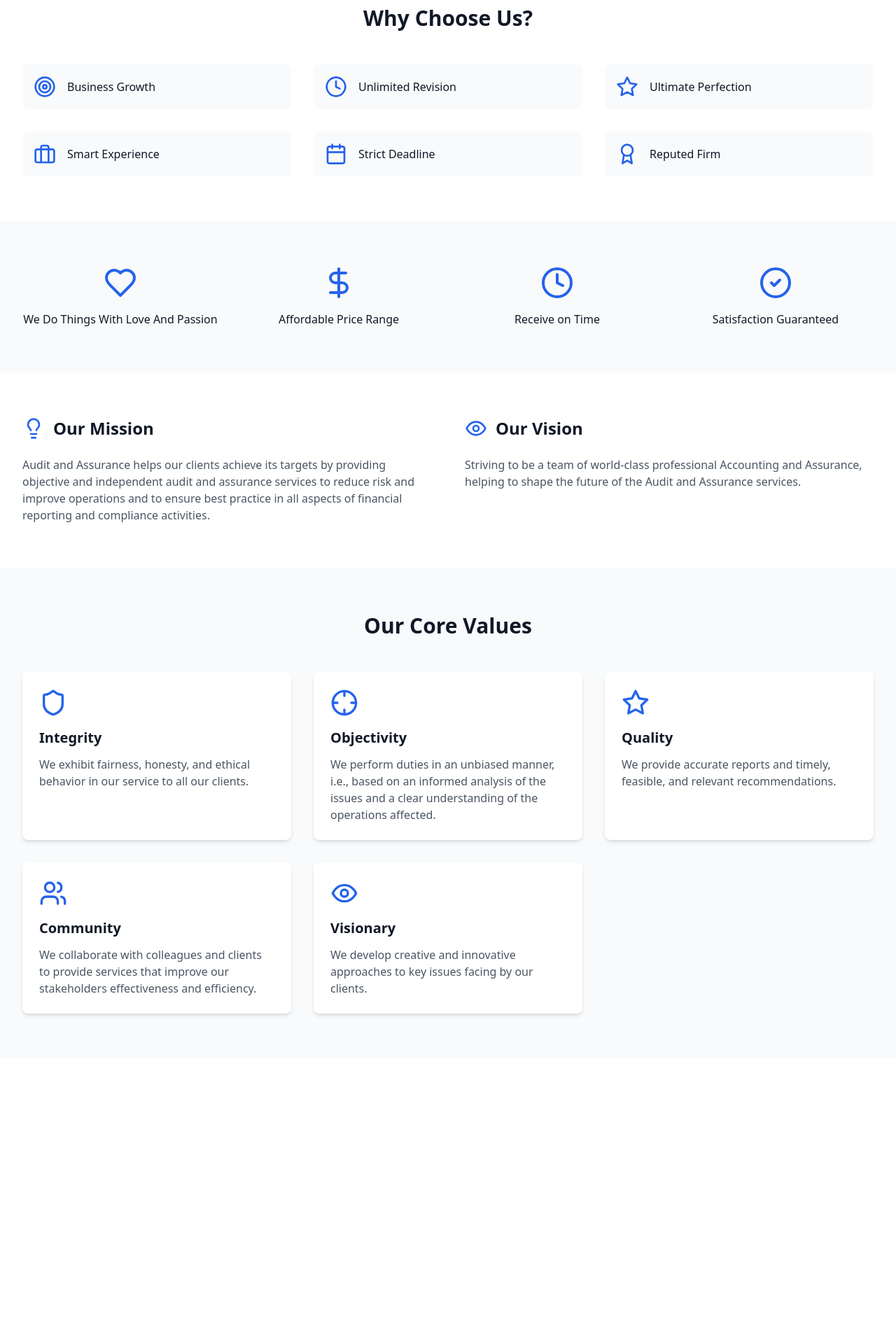
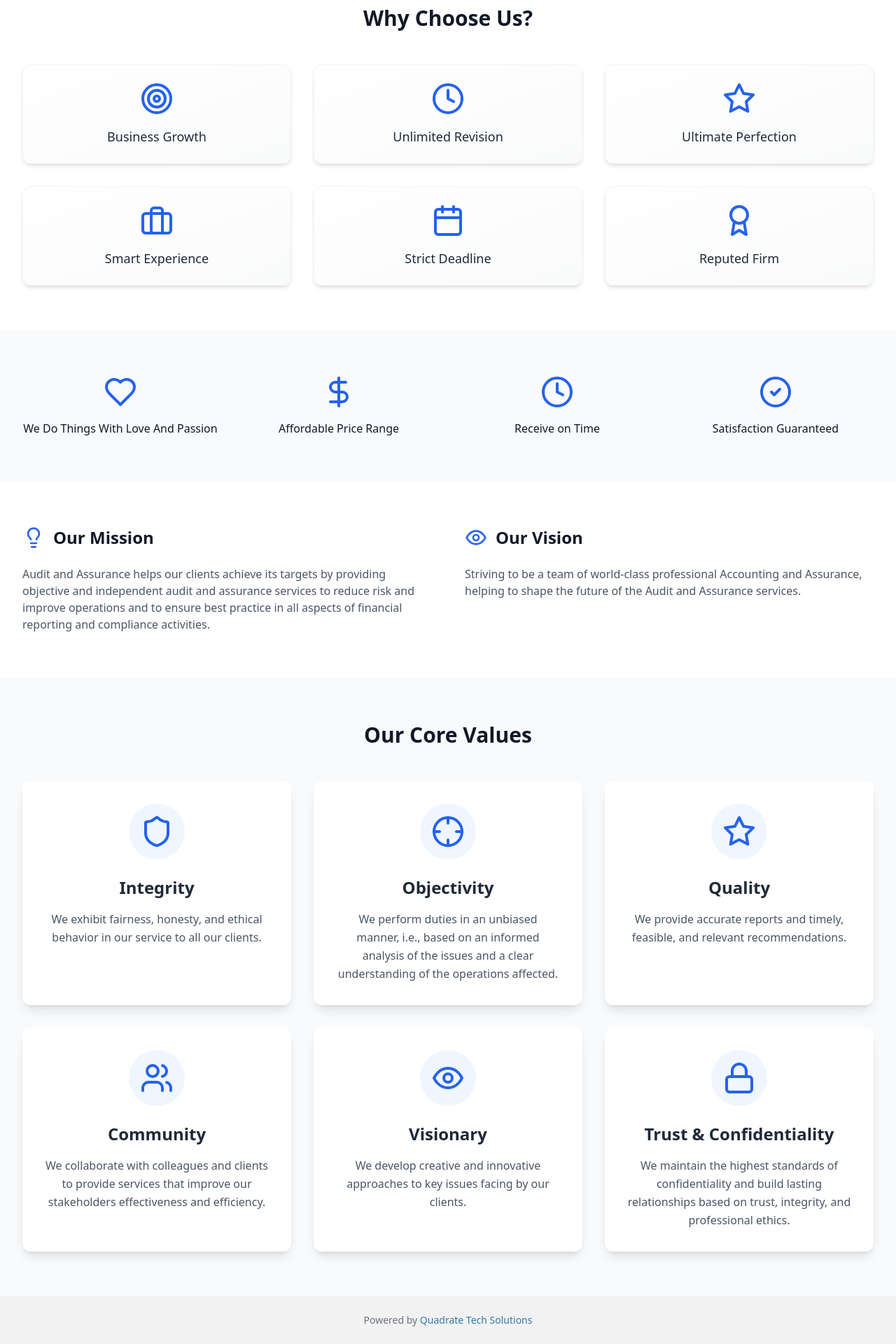
Before and after one commit to nirzaf/steauditing.com, a React (Vite) app: page /about in a window 1280 px wide. Shown: the part 1144-3064 px from the top of the page at 70% size. Before the commit the page ends 2656 px from the top, so only its background shows below. Built offline with nearby package versions, Linux system fonts and the light colour scheme.

Commit message:
feat: Add footer component and update pages (main)
This commit introduces a new Footer component and integrates it into the App.tsx.  It also updates the ServicesPage.tsx with improved icons and styling, and adds a new "Trust & Confidentiality" value to the AboutPage.tsx.

```diff
--- a/src/App.tsx
+++ b/src/App.tsx
@@ -4,6 +4,7 @@ import Hero from './components/Hero';
 import WhyChooseUs from './components/WhyChooseUs';
 import Services from './components/Services';
 import About from './components/About';
+import Footer from './components/Footer';
 import AboutPage from './pages/AboutPage';
 import PartnersPage from './pages/PartnersPage';
 import ContactPage from './pages/ContactPage';
@@ -33,6 +34,7 @@ function App() {
           <Route path="/contact" element={<ContactPage />} />
           <Route path="/services" element={<ServicesPage />} />
         </Routes>
+        <Footer />
       </div>
     </Router>
   );
--- /dev/null
+++ b/src/components/Footer.tsx
@@ -0,0 +1,25 @@
+import React from 'react';
+
+const Footer: React.FC = () => {
+  return (
+    <footer className="bg-[#F2F2F2] py-6">
+      <div className="max-w-7xl mx-auto px-4 sm:px-6 lg:px-8">
+        <div className="flex justify-center items-center">
+          <span className="text-gray-500 text-sm">
+            Powered by{' '}
+            <a
+              href="https://quadrate.lk"
+              target="_blank"
+              rel="noopener noreferrer"
+              className="text-[#3279A6] hover:text-[#0511F2] transition-colors duration-300 font-medium"
+            >
+              Quadrate Tech Solutions
+            </a>
+          </span>
+        </div>
+      </div>
+    </footer>
+  );
+};
+
+export default Footer;
--- a/src/pages/AboutPage.tsx
+++ b/src/pages/AboutPage.tsx
@@ -1,4 +1,4 @@
-import { Award, Clock, Target, Briefcase, Calendar, Star, Heart, DollarSign, Clock4, CheckCircle2, Shield, Crosshair, Users, Eye, Lightbulb } from 'lucide-react';
+import { Award, Clock, Target, Briefcase, Calendar, Star, Heart, DollarSign, Clock4, CheckCircle2, Shield, Crosshair, Users, Eye, Lightbulb, Lock } from 'lucide-react';
 
 const features = [
   { name: 'Business Growth', icon: Target },
@@ -21,7 +21,8 @@ const values = [
   { name: 'Objectivity', icon: Crosshair, description: 'We perform duties in an unbiased manner, i.e., based on an informed analysis of the issues and a clear understanding of the operations affected.' },
   { name: 'Quality', icon: Star, description: 'We provide accurate reports and timely, feasible, and relevant recommendations.' },
   { name: 'Community', icon: Users, description: 'We collaborate with colleagues and clients to provide services that improve our stakeholders effectiveness and efficiency.' },
-  { name: 'Visionary', icon: Eye, description: 'We develop creative and innovative approaches to key issues facing by our clients.' }
+  { name: 'Visionary', icon: Eye, description: 'We develop creative and innovative approaches to key issues facing by our clients.' },
+  { name: 'Trust & Confidentiality', icon: Lock, description: 'We maintain the highest standards of confidentiality and build lasting relationships based on trust, integrity, and professional ethics.' }
 ];
 
 export default function AboutPage() {
@@ -76,9 +77,20 @@ export default function AboutPage() {
           <h2 className="text-3xl font-bold mb-12 text-center">Why Choose Us?</h2>
           <div className="grid grid-cols-2 md:grid-cols-3 gap-8">
             {features.map((feature) => (
-              <div key={feature.name} className="flex items-center space-x-4 p-4 rounded-lg bg-gray-50">
-                <feature.icon className="h-8 w-8 text-blue-600" />
-                <span className="font-medium">{feature.name}</span>
+              <div
+                key={feature.name}
+                className="group flex flex-col items-center p-6 rounded-xl bg-gradient-to-br from-white to-gray-50
+                          shadow-md hover:shadow-xl transition-all duration-300 hover:-translate-y-1
+                          border border-gray-100 hover:border-blue-200"
+              >
+                <div className="relative">
+                  <div className="absolute inset-0 bg-blue-500 rounded-full opacity-0 group-hover:opacity-10
+                                transform scale-0 group-hover:scale-150 transition-all duration-300"></div>
+                  <feature.icon className="h-12 w-12 text-blue-600 group-hover:text-blue-700
+                                        transform group-hover:rotate-6 transition-all duration-300" />
+                </div>
+                <span className="font-medium mt-4 text-lg text-gray-800 group-hover:text-blue-600
+                                transition-colors duration-300">{feature.name}</span>
               </div>
             ))}
           </div>
@@ -131,10 +143,17 @@ export default function AboutPage() {
           <h2 className="text-3xl font-bold mb-12 text-center">Our Core Values</h2>
           <div className="grid md:grid-cols-3 gap-8">
             {values.map((value) => (
-              <div key={value.name} className="bg-white p-6 rounded-lg shadow-md">
-                <value.icon className="h-10 w-10 text-blue-600 mb-4" />
-                <h3 className="text-xl font-semibold mb-3">{value.name}</h3>
-                <p className="text-gray-600">{value.description}</p>
+              <div
+                key={value.name}
+                className="bg-white p-8 rounded-xl shadow-lg hover:shadow-2xl transition-all duration-300 transform hover:-translate-y-1"
+              >
+                <div className="flex flex-col items-center text-center">
+                  <div className="w-20 h-20 rounded-full bg-blue-50 flex items-center justify-center mb-6 group-hover:bg-blue-100 transition-colors duration-300">
+                    <value.icon className="h-12 w-12 text-blue-600 transform group-hover:scale-110 transition-transform duration-300" />
+                  </div>
+                  <h3 className="text-2xl font-bold mb-4 text-gray-800">{value.name}</h3>
+                  <p className="text-gray-600 leading-relaxed">{value.description}</p>
+                </div>
               </div>
             ))}
           </div>
--- a/src/pages/ServicesPage.tsx
+++ b/src/pages/ServicesPage.tsx
@@ -1,8 +1,21 @@
 import React from 'react';
-import { HiOutlineClipboardCheck, HiOutlineCalculator, HiOutlineLightBulb, HiOutlineDocumentText,
-         HiOutlineCash, HiOutlineUserGroup, HiOutlineChartBar, HiOutlineDocumentDuplicate,
-         HiOutlineScale, HiOutlineSearchCircle, HiOutlineBookOpen, HiOutlineCog,
-         HiOutlineLightningBolt, HiOutlineDesktopComputer, HiOutlineShieldCheck } from 'react-icons/hi';
+import {
+  HiOutlinePresentationChartBar, // External Audit
+  HiOutlineCloud, // Real Time Accounting
+  HiOutlineLightBulb, // Consulting
+  HiOutlineDocumentReport, // Financial Statements
+  HiOutlineChartSquareBar, // Budgeting
+  HiOutlineUserGroup, // Payroll
+  HiOutlineCurrencyDollar, // Investment
+  HiOutlineDocumentDuplicate, // Tax
+  HiOutlineScale, // Business Valuation
+  HiOutlineSearchCircle, // Feasibility
+  HiOutlineBookOpen, // Book Keeping
+  HiOutlineCash, // Financial Management
+  HiOutlineSparkles, // Start-Up
+  HiOutlineCube, // ERP
+  HiOutlineShieldCheck // Risk Assessment
+} from 'react-icons/hi';
 import { motion } from 'framer-motion';
 
 const tailwindColors = {
@@ -15,12 +28,12 @@ const services = [
   {
     title: 'External Audit',
     description: 'Professional and independent examination of financial statements and accounting records.',
-    icon: HiOutlineClipboardCheck,
+    icon: HiOutlinePresentationChartBar,
   },
   {
     title: 'Real Time Accounting Software',
     description: 'Modern cloud-based accounting solutions for real-time financial tracking and management.',
-    icon: HiOutlineDesktopComputer,
+    icon: HiOutlineCloud,
   },
   {
     title: 'Consulting',
@@ -30,12 +43,12 @@ const services = [
   {
     title: 'Financial Statements',
     description: 'Comprehensive preparation and analysis of financial statements and reports.',
-    icon: HiOutlineDocumentText,
+    icon: HiOutlineDocumentReport,
   },
   {
     title: 'Budgeting',
     description: 'Strategic budget planning and management to optimize your financial resources.',
-    icon: HiOutlineCalculator,
+    icon: HiOutlineChartSquareBar,
   },
   {
     title: 'Payroll Services',
@@ -45,7 +58,7 @@ const services = [
   {
     title: 'Investment Strategies',
     description: 'Expert guidance on investment opportunities and portfolio management.',
-    icon: HiOutlineChartBar,
+    icon: HiOutlineCurrencyDollar,
   },
   {
     title: 'Tax Return & Fillings',
@@ -75,12 +88,12 @@ const services = [
   {
     title: 'Start-Up Assistance',
     description: 'Comprehensive support for new business ventures and startups.',
-    icon: HiOutlineLightningBolt,
+    icon: HiOutlineSparkles,
   },
   {
     title: 'ERP Consultancy & Implementation',
     description: 'Expert guidance in selecting and implementing ERP solutions.',
-    icon: HiOutlineCog,
+    icon: HiOutlineCube,
   },
   {
     title: 'Risk Assessment & Internal Controls',
@@ -119,8 +132,8 @@ const ServicesPage: React.FC = () => {
               <div className="h-full flex flex-col bg-white rounded-2xl shadow-xl overflow-hidden hover:shadow-2xl transition-shadow duration-300">
                 <div className="flex-1 p-6 flex flex-col justify-between">
                   <div className="flex-1">
-                    <div className={`w-12 h-12 ${tailwindColors.secondary} rounded-xl flex items-center justify-center mb-4`}>
-                      <service.icon className={`w-6 h-6 ${tailwindColors.primaryText}`} />
+                    <div className={`w-16 h-16 ${tailwindColors.secondary} rounded-xl flex items-center justify-center mb-4`}>
+                      <service.icon className={`w-10 h-10 ${tailwindColors.primaryText}`} />
                     </div>
                     <h3 className="text-xl font-semibold text-gray-900 mb-2">
                       {service.title}
```
